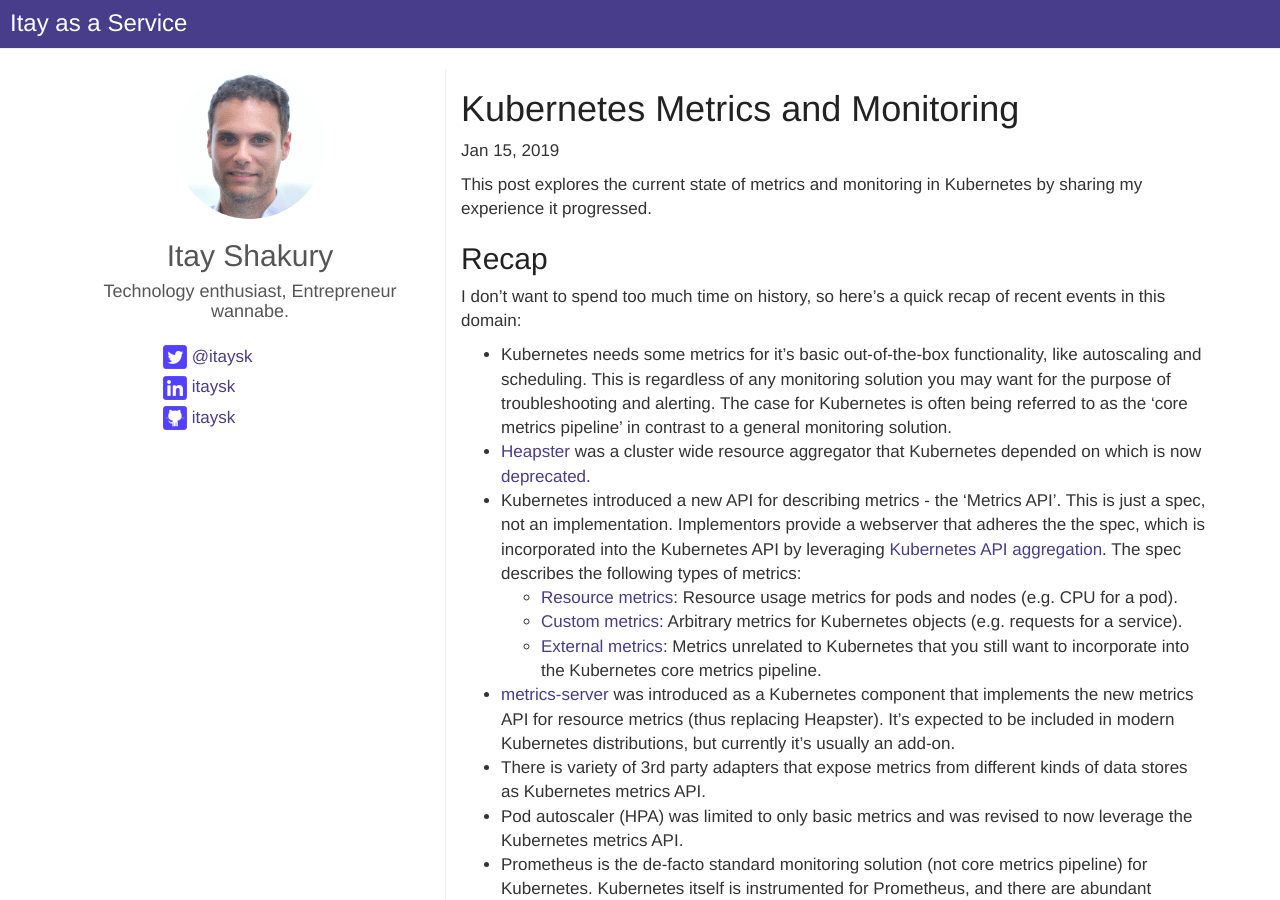
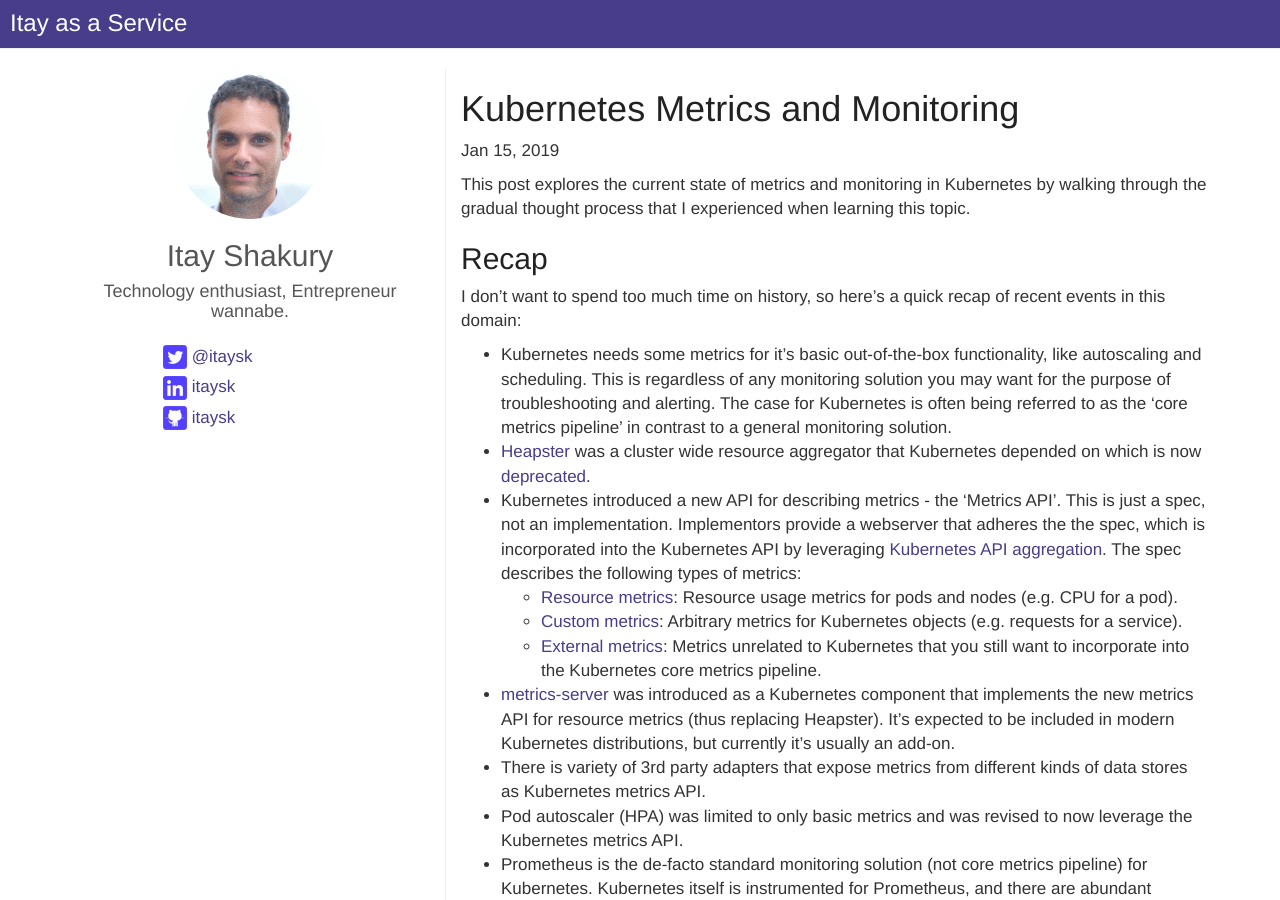
Before and after one commit to itaysk/itaysk.github.io, a Jekyll site: the page built from _posts/2019-01-15-Kubernetes-metrics-and-monitoring.md, in a window 1280 px wide and 900 px high. Built offline with Jekyll 4.4.1, drawn with Linux system fonts in a browser that asks for light colours.

Commit message:
kubernetes metrics rephrase opening

```diff
--- a/_posts/2019-01-15-Kubernetes-metrics-and-monitoring.md
+++ b/_posts/2019-01-15-Kubernetes-metrics-and-monitoring.md
@@ -5,7 +5,7 @@
 tags: [kubernetes, prometheus, cloud]
 ---
 
-This post explores the current state of metrics and monitoring in Kubernetes by sharing my experience it progressed.
+This post explores the current state of metrics and monitoring in Kubernetes by walking through the gradual thought process that I experienced when learning this topic.
 
 ## Recap
 
```
